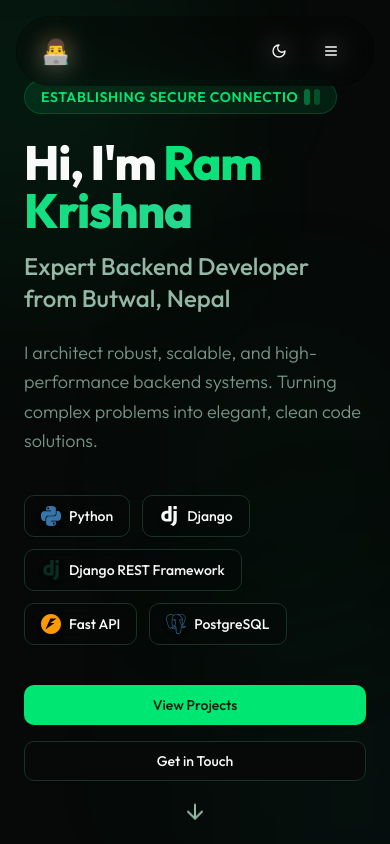
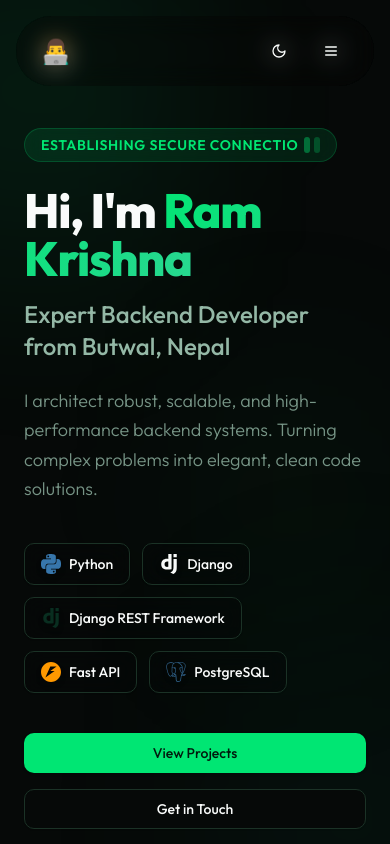
Before and after one commit to ramkrishnapaudel55/Portfolio_Nextjs_Typescript, a Next.js app: page / in a window 390 px wide. Shown: the top 844 px of the page. Built offline with nearby package versions, Linux system fonts and the light colour scheme.

Commit message:
fix: put margin in between navbar and typing text for responsiveness

```diff
--- a/src/components/sections/Hero.tsx
+++ b/src/components/sections/Hero.tsx
@@ -112,7 +112,7 @@
       <div className="absolute bottom-[-10%] right-[-10%] w-[40%] h-[40%] bg-emerald-600/20 rounded-full blur-[120px] animate-[pulse_10s_ease-in-out_infinite_reverse]" />
       <div className="absolute top-[40%] left-[60%] w-[30%] h-[30%] bg-green-600/20 rounded-full blur-[100px] animate-[pulse_12s_ease-in-out_infinite]" />
 
-      <div className="relative container mx-auto px-6 py-20 min-h-screen flex items-center z-10">
+      <div className="relative container mx-auto px-6 pt-32 pb-20 md:pt-40 min-h-screen flex items-center z-10">
         <div className="grid grid-cols-1 lg:grid-cols-2 gap-12 items-center">
           {/* Left content section */}
           <motion.div
```
